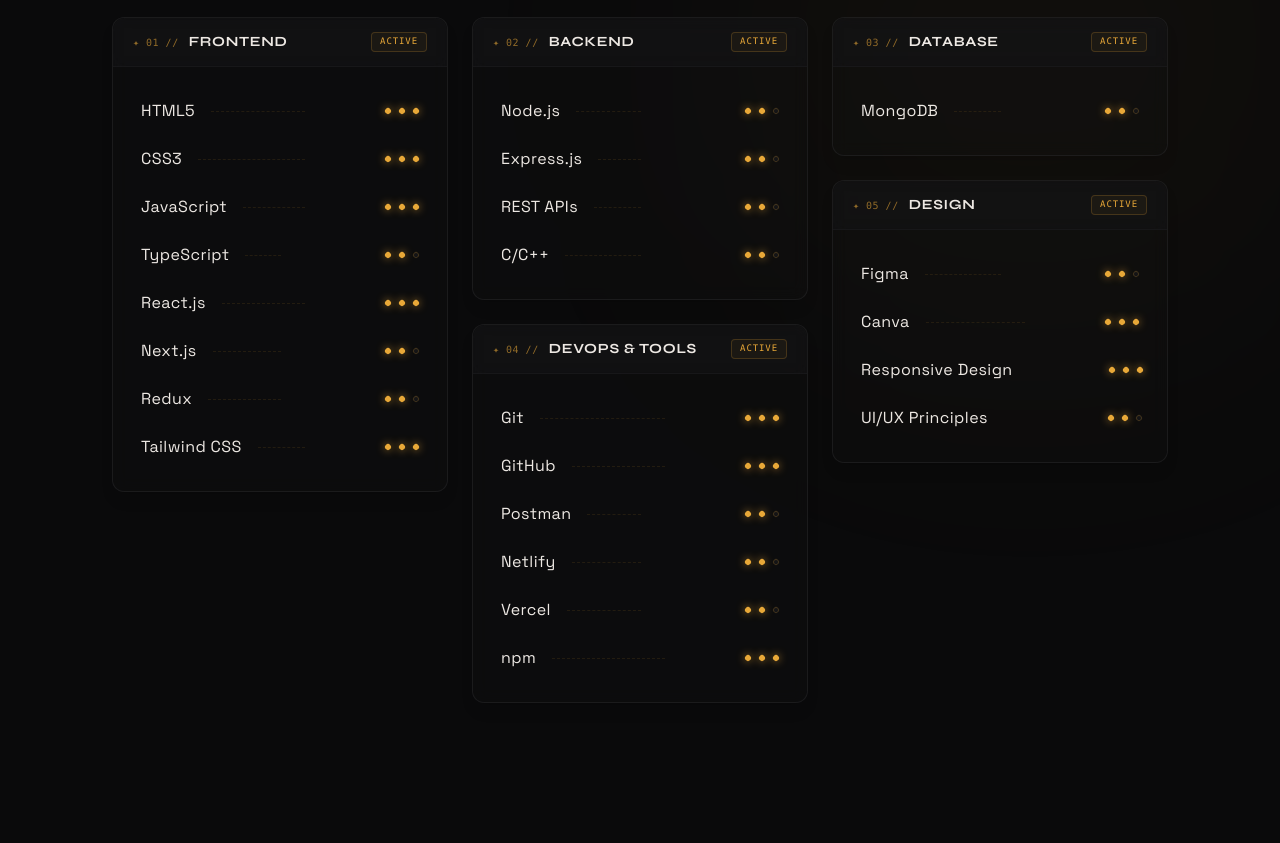
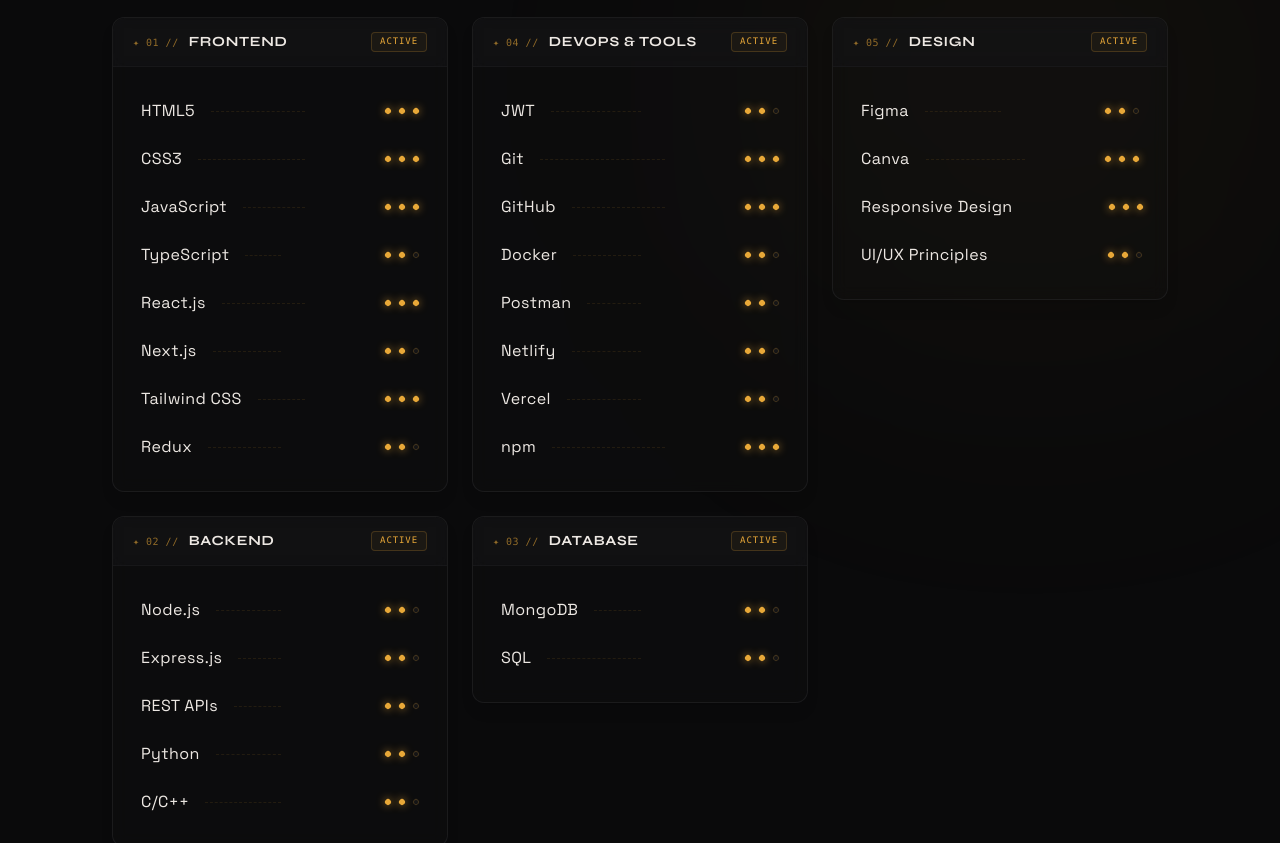
Before and after one commit to Sai-Janjirala/portfolio, a React (Vite) app: page / in a window 1280 px wide. Shown: the part 2160-3003 px from the top of the page. Built offline with nearby package versions, Linux system fonts and the light colour scheme; no server answers.

Commit message:
feat: update resume, add SQL and technical skills, revamp projects and resume download

```diff
--- a/src/data/index.js
+++ b/src/data/index.js
@@ -12,8 +12,8 @@
             { name: "TypeScript", level: "Intermediate" },
             { name: "React.js", level: "Advanced" },
             { name: "Next.js", level: "Intermediate" },
-            { name: "Redux", level: "Intermediate" },
-            { name: "Tailwind CSS", level: "Advanced" }
+            { name: "Tailwind CSS", level: "Advanced" },
+            { name: "Redux", level: "Intermediate" }
         ]
     },
     {
@@ -23,6 +23,7 @@
             { name: "Node.js", level: "Intermediate" },
             { name: "Express.js", level: "Intermediate" },
             { name: "REST APIs", level: "Intermediate" },
+            { name: "Python", level: "Intermediate" },
             { name: "C/C++", level: "Intermediate" }
         ]
     },
@@ -30,15 +31,18 @@
         category: "Database",
         color: "emerald",
         skills: [
-            { name: "MongoDB", level: "Intermediate" }
+            { name: "MongoDB", level: "Intermediate" },
+            { name: "SQL", level: "Intermediate" }
         ]
     },
     {
         category: "DevOps & Tools",
         color: "amber",
         skills: [
+            { name: "JWT", level: "Intermediate" },
             { name: "Git", level: "Advanced" },
             { name: "GitHub", level: "Advanced" },
+            { name: "Docker", level: "Intermediate" },
             { name: "Postman", level: "Intermediate" },
             { name: "Netlify", level: "Intermediate" },
             { name: "Vercel", level: "Intermediate" },
@@ -63,15 +67,42 @@
 export const PROJECTS = [
     {
         id: 1,
-        title: "media search",
-        description: "A custom media search website featuring dynamic photos and videos elements.",
-        tech: ["tailwind css", "redux", "react"],
+        title: "Shruviq – AI Customer Experience Platform",
+        description: "AI-powered customer experience platform converting text & voice feedback into insights. Built sentiment analytics dashboard using Groq, Llama 3.3, and Whisper. Hack-Aarambh 2026 – 2nd Runner-Up.",
+        tech: ["React.js", "Tailwind CSS", "Node.js", "Express.js", "Groq", "Whisper", "Llama 3.3"],
         link: "",
-        github: "https://github.com/Sai-Janjirala/redux",
-        image: "https://images.unsplash.com/photo-1696041760189-d9296026e1c8?q=80&w=1331&auto=format&fit=crop&ixlib=rb-4.1.0&ixid=M3wxMjA3fDB8MHxwaG90by1wYWdlfHx8fGVufDB8fHx8fA%3D%3D"
+        github: "https://github.com/Sai-Janjirala",
+        image: "https://images.unsplash.com/photo-1551288049-bebda4e38f71?q=80&w=1200&auto=format&fit=crop"
     },
     {
         id: 2,
+        title: "Academizer – AI Academic Management",
+        description: "AI-powered academic management platform to reduce teacher administrative workload. Built student record analytics, attendance tracking, AI insights, and automated PDF reports. CRAFTATHON 2026 – Finalist.",
+        tech: ["React.js", "Tailwind CSS", "Node.js", "Express.js", "MongoDB", "SQL"],
+        link: "",
+        github: "https://github.com/Sai-Janjirala",
+        image: "https://images.unsplash.com/photo-1509062522246-3755977927d7?q=80&w=1200&auto=format&fit=crop"
+    },
+    {
+        id: 3,
+        title: "MERN E-Commerce Platform",
+        description: "Full-stack MERN e-commerce application featuring JWT authentication, product CRUD, advanced search & filtering, cart management, and administrative product controls.",
+        tech: ["MongoDB", "Express.js", "React.js", "Node.js", "JWT", "REST APIs"],
+        link: "",
+        github: "https://github.com/Sai-Janjirala",
+        image: "https://images.unsplash.com/photo-1556742049-0a67daf4005a?q=80&w=1200&auto=format&fit=crop"
+    },
+    {
+        id: 4,
+        title: "MERN Service Booking Platform",
+        description: "Freelance production client application for service booking workflows, real-time availability, secure user authentication, database operations, and admin management.",
+        tech: ["MongoDB", "Express.js", "React.js", "Node.js", "SQL", "REST APIs"],
+        link: "",
+        github: "https://github.com/Sai-Janjirala",
+        image: "https://images.unsplash.com/photo-1521791136064-7986c2920216?q=80&w=1200&auto=format&fit=crop"
+    },
+    {
+        id: 5,
         title: "Marvel Studios Clone",
         description: "A custom Marvel Studios website featuring dynamic layouts and interactive elements.",
         tech: ["HTML", "CSS", "JavaScript"],
@@ -80,51 +111,24 @@
         image: "https://i.pinimg.com/1200x/5a/80/a6/5a80a6086e028cedf49061152a9792a3.jpg"
     },
     {
-        id: 3,
+        id: 6,
         title: "Snake Game",
         description: "A classic snake game with modern UI and smooth gameplay.",
         tech: ["HTML", "CSS", "javascript"],
         link: "https://sai-snakegame.netlify.app/",
         github: "https://github.com/Sai-Janjirala/javascript/tree/Main/snakegame",
         image: "https://i.pinimg.com/736x/a7/d1/8c/a7d18ca3395aefdc09f1e6acd88bfce7.jpg"
-    },
-    {
-        id: 4,
-        title: "web gallery",
-        description: "A custom web gallery featuring dynamic photos and videos elements.",
-        tech: ["tailwind css", "react"],
-        link: "web-galleryy.netlify.app",
-        github: "https://github.com/Sai-Janjirala/react-js/tree/Main/gallery",
-        image: "https://i.pinimg.com/736x/66/bf/ea/66bfeaa804739e6172081c6e59c631cd.jpg"
-    },
-    {
-        id: 5,
-        title: "nike store",
-        description: "A custom nike store website featuring dynamic layouts and interactive elements.",
-        tech: ["react", " tailwind CSS"],
-        link: "nikee-storee.netlify.app",
-        github: "https://github.com/Sai-Janjirala/react-js/tree/Main/project_1",
-        image: "https://i.pinimg.com/1200x/15/36/a8/1536a86a6be93707cb8a103dfad53a4f.jpg"
-    },
-    {
-        id: 6,
-        title: "notes app",
-        description: "A custom notes app featuring dynamic layouts and interactive elements.",
-        tech: ["tailwind CSS", "react"],
-        link: "https://notesss-app.netlify.app/",
-        github: "https://github.com/Sai-Janjirala/react-js/tree/Main/notes-app",
-        image: "https://i.pinimg.com/736x/de/79/1b/de791bd00cb1aec78474674f084abc1d.jpg"
     }
 ];
 
 export const CERTIFICATIONS = [
     {
         id: 1,
-        title: "HackTheSpring '26 Participation",
-        issuer: "Hack.X at GEC, Gandhinagar",
+        title: "Solutions Architecture Job Simulation",
+        issuer: "AWS & Forage",
         date: "Feb 2026",
-        description: "Participated and showcased innovative solutions at the HackTheSpring '26 state-level hackathon. Gained hands-on experience in rapid prototyping and teamwork under pressure.",
-        image: "/certificates/hack_the_spring.jpg"
+        description: "Completed practical tasks in designing simple, scalable hosting architectures on AWS. Learned how to leverage cloud services to optimize application deployments visually.",
+        image: "/certificates/aws_forage.png"
     },
     {
         id: 2,
@@ -136,11 +140,11 @@
     },
     {
         id: 3,
-        title: "Solutions Architecture Job Simulation",
-        issuer: "AWS & Forage",
-        date: "Feb 2026",
-        description: "Completed practical tasks in designing simple, scalable hosting architectures on AWS. Learned how to leverage cloud services to optimize application deployments visually.",
-        image: "/certificates/aws_forage.png"
+        title: "ICETAI 2026 Certificate of Participation",
+        issuer: "ICETAI 2026 Conference",
+        date: "2026",
+        description: "Earned Certificate of Participation as a core team member of the MedSentry research project presented at ICETAI 2026.",
+        image: "/certificates/hack_the_spring.jpg"
     }
 ];
 
--- a/src/sections/Hero.jsx
+++ b/src/sections/Hero.jsx
@@ -318,8 +318,9 @@
                         whileTap={{ scale: 0.95 }}
                         onClick={() => {
                             const link = document.createElement('a');
-                            link.href = "/resume.png";
-                            link.download = "Sai_Janjirala_Resume.png";
+                            link.href = "/resume.pdf";
+                            link.download = "Sai_Janjirala_Resume.pdf";
+                            link.target = "_blank";
                             link.click();
                         }}
                         className="px-8 py-3 bg-surface border border-primary/30 hover:border-primary/60 rounded-full text-text-main font-heading text-sm tracking-wide flex items-center justify-center gap-2 transition-all duration-300"
--- a/src/sections/Skills.jsx
+++ b/src/sections/Skills.jsx
@@ -4,7 +4,7 @@
 
 const TechMarquee = () => {
     const marqueeSkills = [
-        "REACT", "NODE.JS", "TYPESCRIPT", "NEXT.JS", "MONGODB", "TAILWIND CSS", "EXPRESS", "C++", "FIGMA"
+        "REACT", "NODE.JS", "TYPESCRIPT", "NEXT.JS", "MONGODB", "SQL", "TAILWIND CSS", "EXPRESS", "PYTHON", "C++"
     ];
 
     return (
```
Also changed, not shown: public/resume.png, 1 other file (tests, documents, lock files or other folders).
